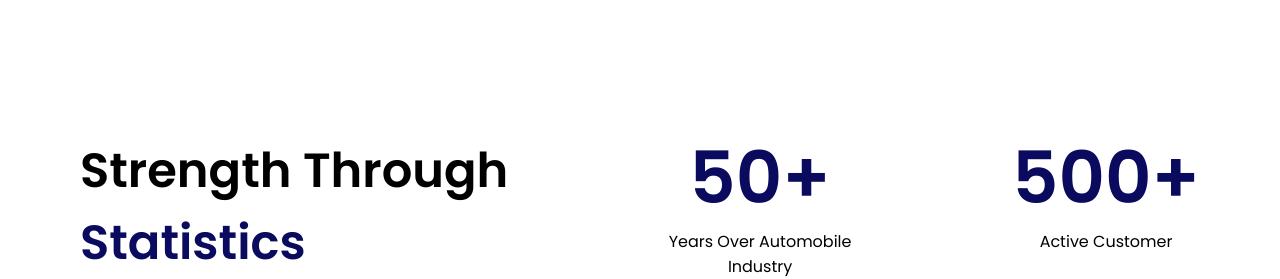
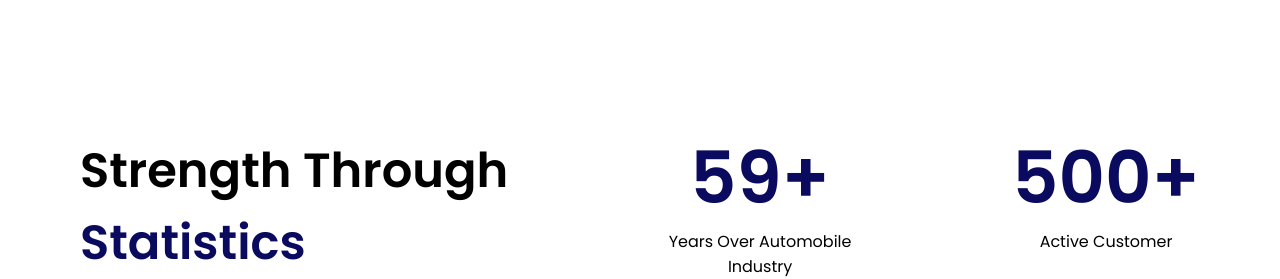
Before and after one commit to ajeeth-g/alagappaa-next, a Next.js app: page / in a window 1280 px wide. Shown: the part 2600-2879 px from the top of the page. Built offline with nearby package versions, Linux system fonts and the light colour scheme.

Commit message:
a tag updated

```diff
--- a/src/app/components/Statistics/Statistics.js
+++ b/src/app/components/Statistics/Statistics.js
@@ -17,7 +17,7 @@ const Statistics = () => {
       <div className='statisticsRight'>
         <div className='statsGrid'>
           <div className='statsFrist'>
-            <Stats number='50+' description='Years Over Automobile Industry' />
+            <Stats number='59+' description='Years Over Automobile Industry' />
             <Stats number='500+' description='Active Customer' />
           </div>
           <div className='statsSecond'>
```
